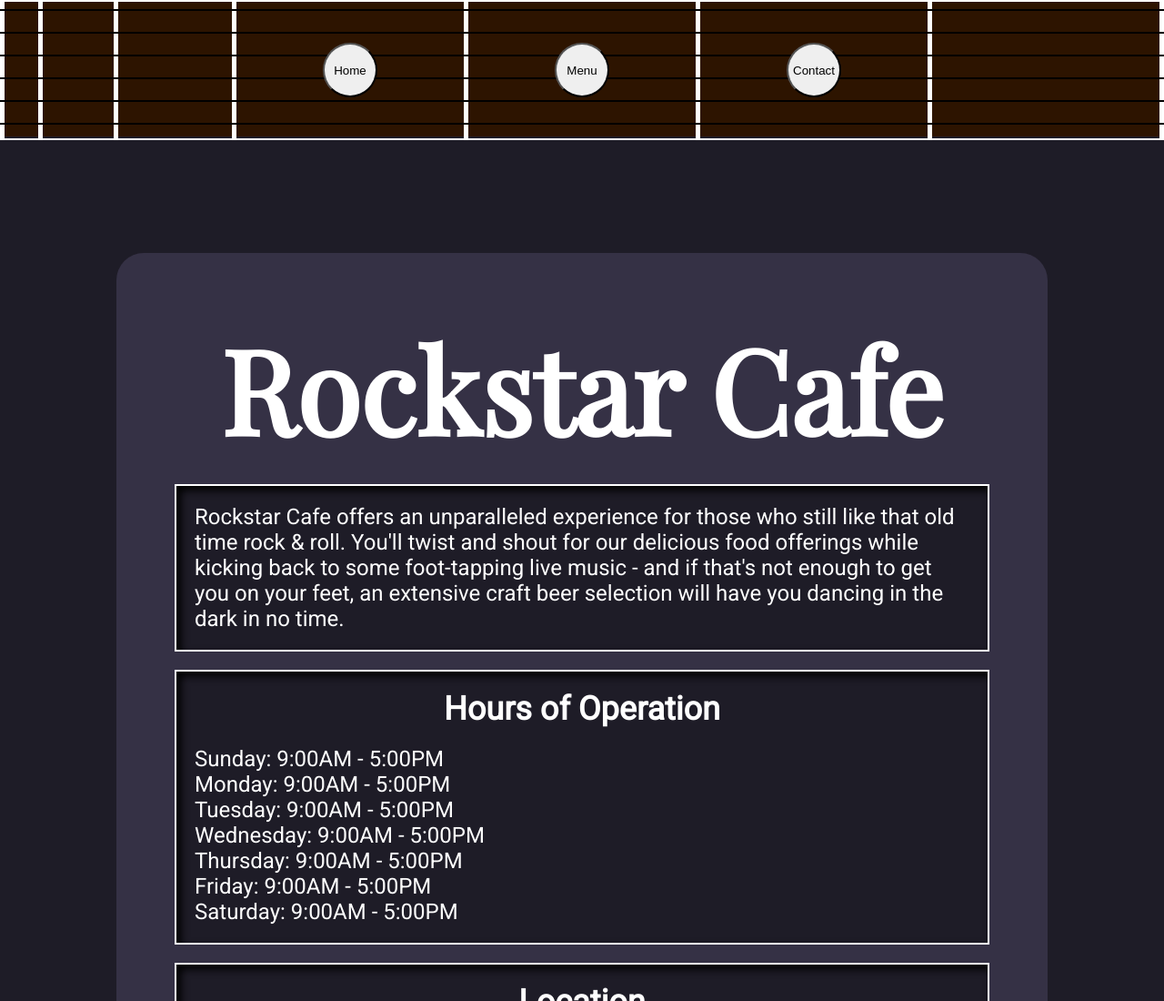
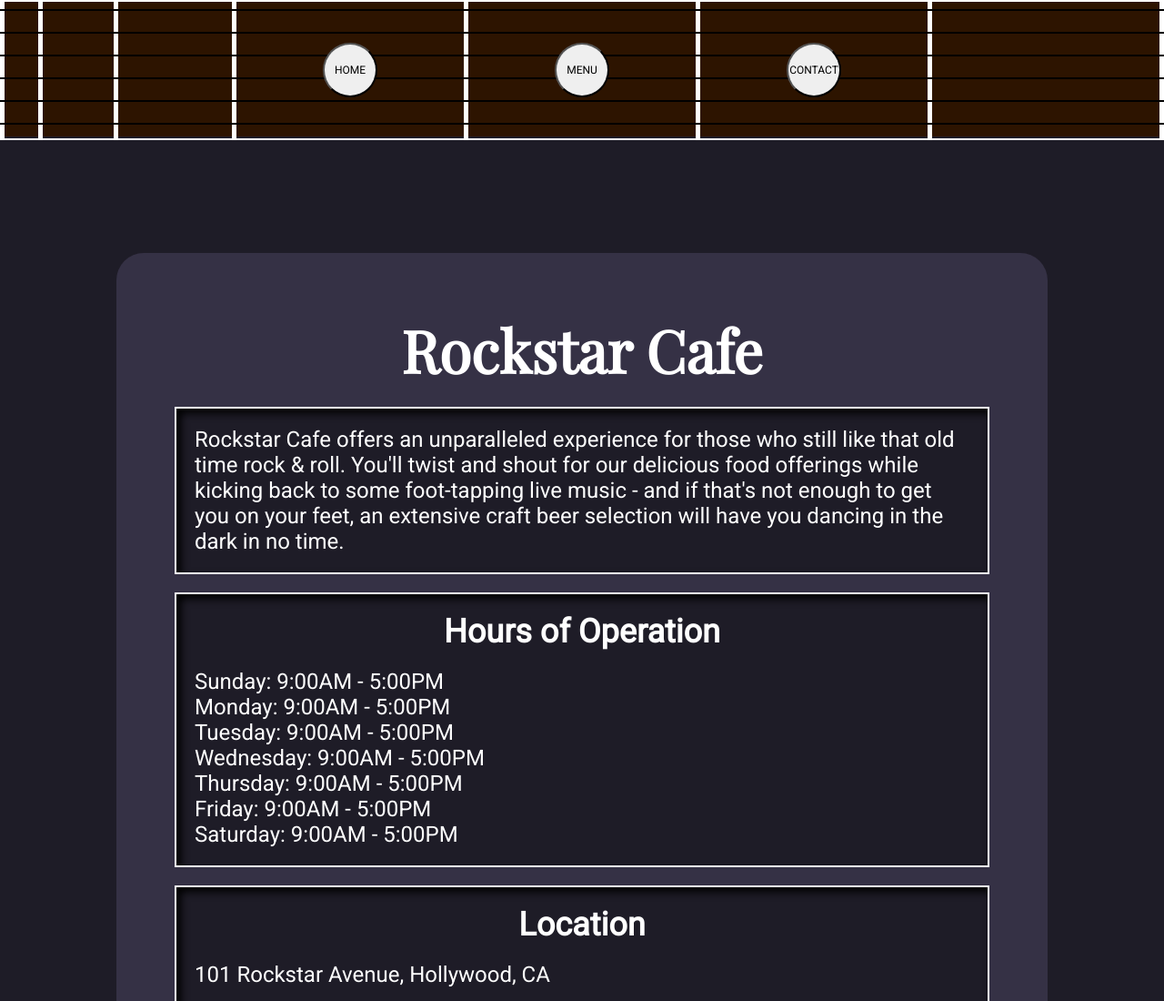
Before and after one commit to akist529/restaurant-page, a website built with webpack: page dist/index.html in a window 1280 px wide. Shown: the top 1100 px of the page at 91% size. Built offline with nearby package versions, Linux system fonts and the light colour scheme.

Commit message:
Updated header button styling

```diff
--- a/src/header.js
+++ b/src/header.js
@@ -18,17 +18,17 @@ export default function headerBar() {
 
         if (i === 1) {
             const homeButton = document.createElement("button");
-            homeButton.textContent = "Home";
+            homeButton.textContent = "HOME";
             homeButton.id = "homeButton";
             fret.appendChild(homeButton);
         } else if (i === 2) {
             const menuButton = document.createElement("button");
-            menuButton.textContent = "Menu";
+            menuButton.textContent = "MENU";
             menuButton.id = "menuButton";
             fret.appendChild(menuButton);
         } else if (i === 3) {
             const contactButton = document.createElement("button");
-            contactButton.textContent = "Contact";
+            contactButton.textContent = "CONTACT";
             contactButton.id = "contactButton";
             fret.appendChild(contactButton);
         }
--- a/src/style.css
+++ b/src/style.css
@@ -57,7 +57,7 @@ svg {
 
 .contentTitle {
     font-family: "Playfair Display";
-    font-size: 10vw;
+    font-size: 5vw;
     margin: auto;
 }
 
@@ -107,8 +107,18 @@ svg {
     border-radius: 100%;
     height: 60px;
     width: 60px;
+    font-family: "Roboto";
+    font-size: 12px;
 
     z-index: 2;
+    transition: 0.15s;
+}
+
+#header button:hover {
+    height: 120px;
+    width: 120px;
+
+    font-size: 24px;
 }
 
 #fretboard {
```
Also changed, not shown: dist/main.js.
